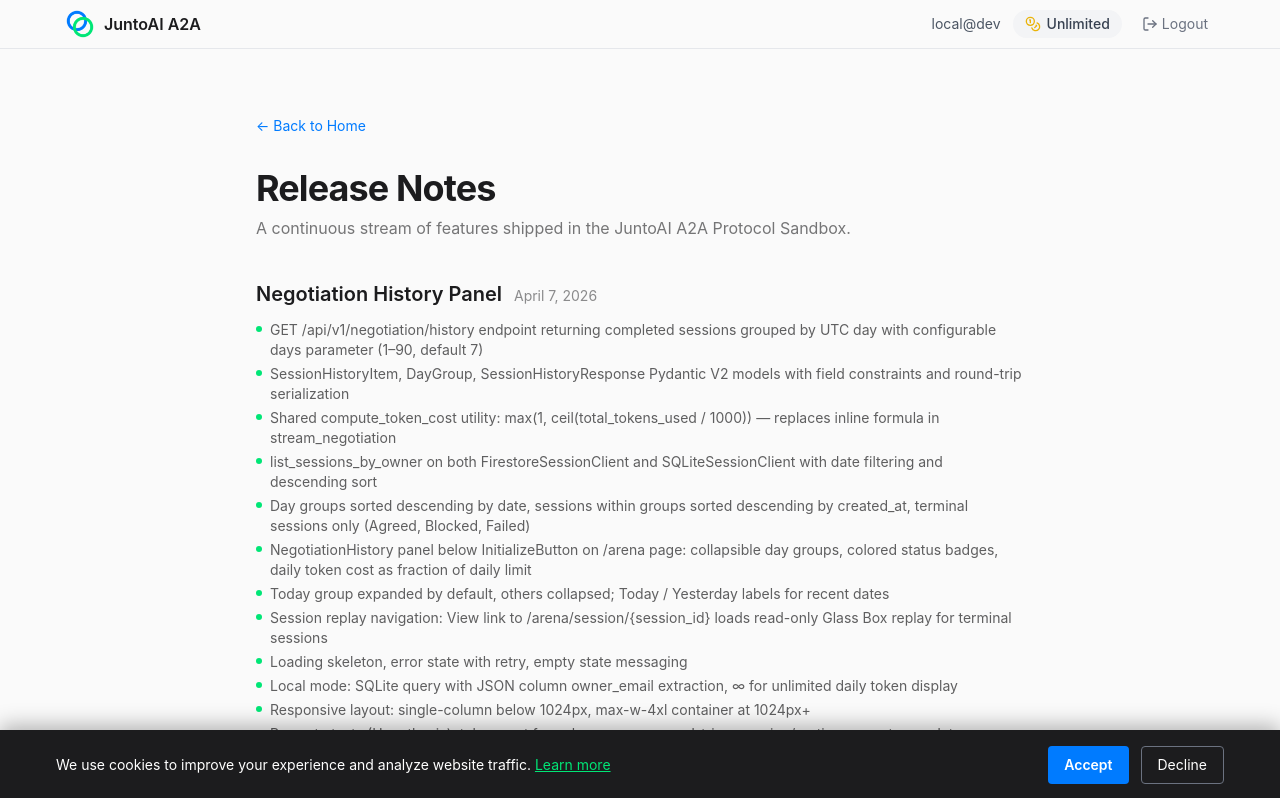
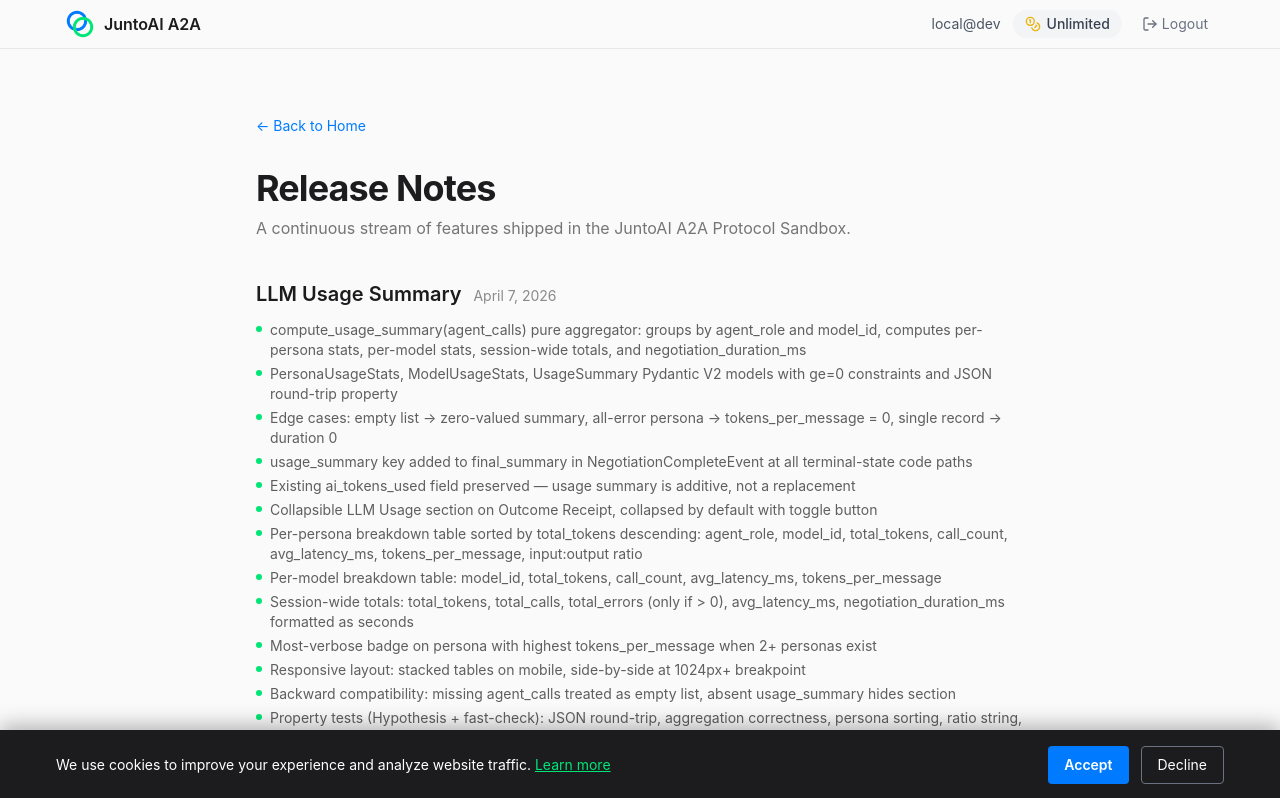
Before and after one commit to JuntoAI/JuntoAI-A2A, a Next.js app in the folder frontend/: page /release-notes in a window 1280 px wide. Shown: the top 798 px of the page. Built offline with nearby package versions, Linux system fonts and the light colour scheme; no server answers.

Commit message:
docs: add LLM Usage Summary (Spec 190) to changelog and release notes

```diff
--- a/frontend/app/release-notes/page.tsx
+++ b/frontend/app/release-notes/page.tsx
@@ -8,6 +8,26 @@ export const metadata: Metadata = {
 };
 
 const FEATURES = [
+  {
+    title: "LLM Usage Summary",
+    specId: "190",
+    date: "2026-04-07",
+    items: [
+      "compute_usage_summary(agent_calls) pure aggregator: groups by agent_role and model_id, computes per-persona stats, per-model stats, session-wide totals, and negotiation_duration_ms",
+      "PersonaUsageStats, ModelUsageStats, UsageSummary Pydantic V2 models with ge=0 constraints and JSON round-trip property",
+      "Edge cases: empty list → zero-valued summary, all-error persona → tokens_per_message = 0, single record → duration 0",
+      "usage_summary key added to final_summary in NegotiationCompleteEvent at all terminal-state code paths",
+      "Existing ai_tokens_used field preserved — usage summary is additive, not a replacement",
+      "Collapsible LLM Usage section on Outcome Receipt, collapsed by default with toggle button",
+      "Per-persona breakdown table sorted by total_tokens descending: agent_role, model_id, total_tokens, call_count, avg_latency_ms, tokens_per_message, input:output ratio",
+      "Per-model breakdown table: model_id, total_tokens, call_count, avg_latency_ms, tokens_per_message",
+      "Session-wide totals: total_tokens, total_calls, total_errors (only if > 0), avg_latency_ms, negotiation_duration_ms formatted as seconds",
+      "Most-verbose badge on persona with highest tokens_per_message when 2+ personas exist",
+      "Responsive layout: stacked tables on mobile, side-by-side at 1024px+ breakpoint",
+      "Backward compatibility: missing agent_calls treated as empty list, absent usage_summary hides section",
+      "Property tests (Hypothesis + fast-check): JSON round-trip, aggregation correctness, persona sorting, ratio string, most-verbose-badge placement",
+    ],
+  },
   {
     title: "Negotiation History Panel",
     specId: "197",
```
Also changed, not shown: 1 other file (tests, documents, lock files or other folders).
